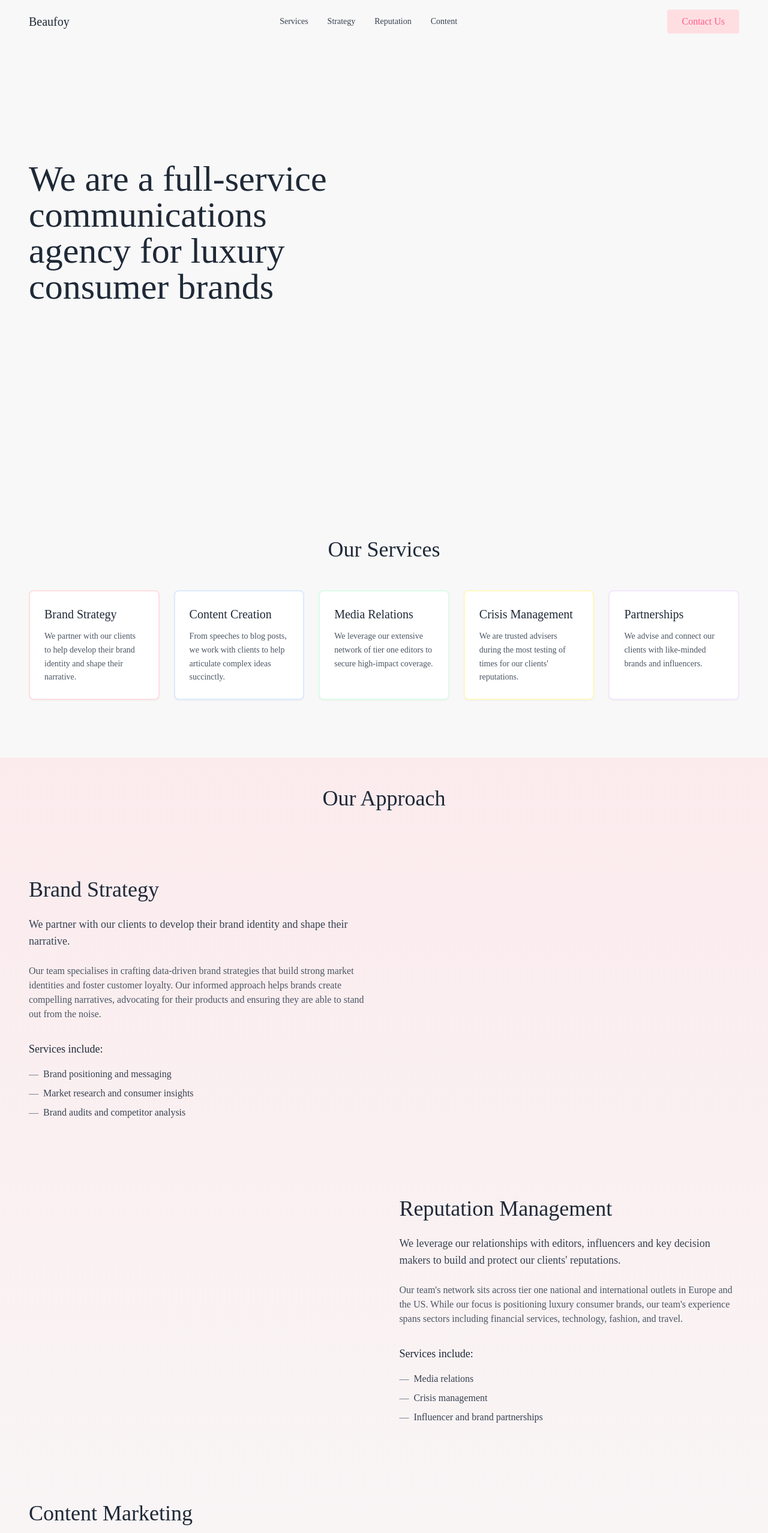
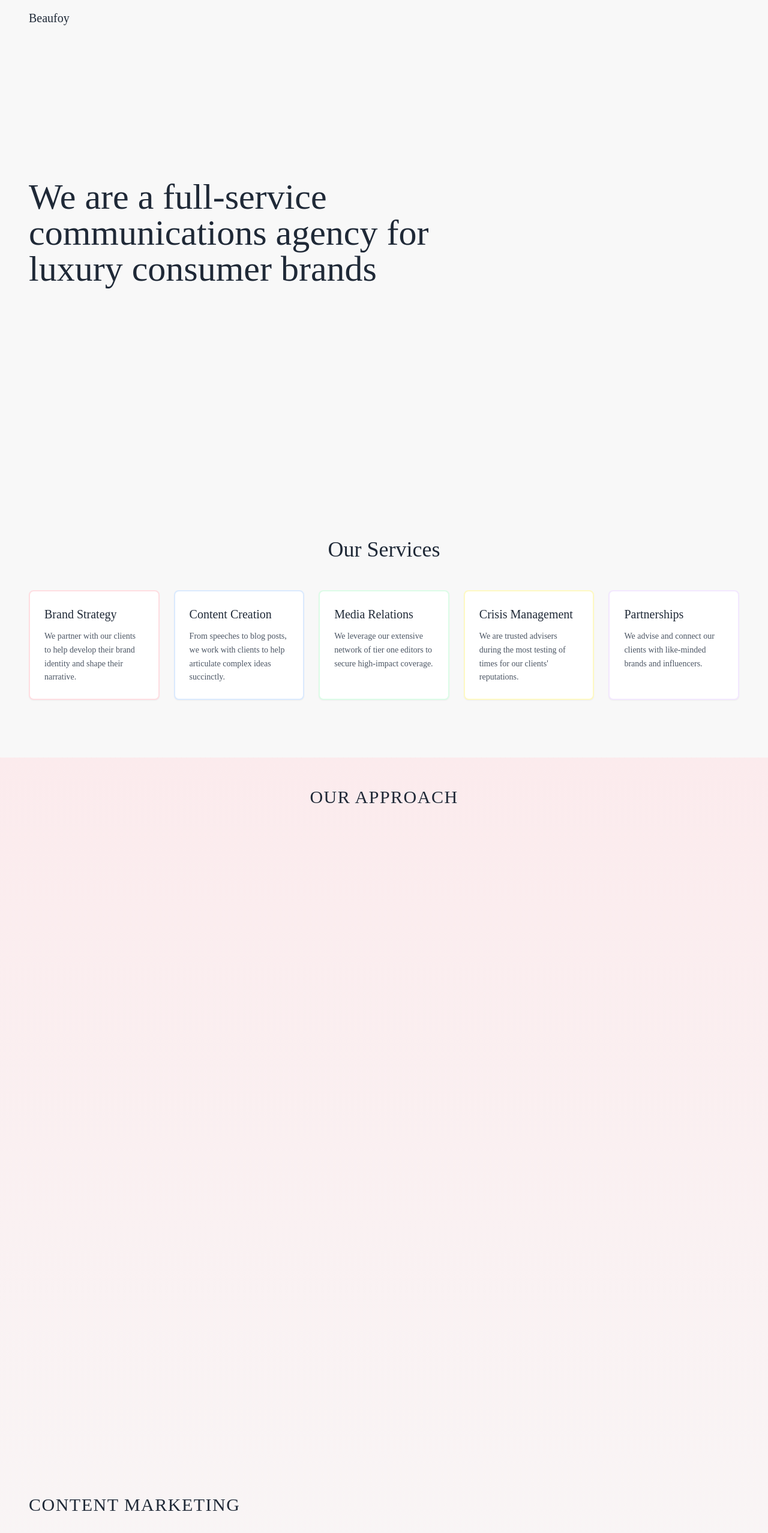
Before and after one commit to DaisyT1/bloom-pr-portfolio, a React (Vite) app: page / in a window 1280 px wide. Shown: the top 2556 px of the page at 60% size. Built offline with nearby package versions, Linux system fonts and the light colour scheme.

Commit message:
Fix: Ensure changes are visible
This commit addresses the issue of missing changes by ensuring that the necessary modifications are correctly implemented and displayed.

```diff
--- a/src/components/CaseStudies.tsx
+++ b/src/components/CaseStudies.tsx
@@ -26,15 +26,15 @@ const CaseStudy: React.FC<CaseStudyProps> = ({
           <img src={imageSrc} alt={imageAlt} className="rounded-lg shadow-md w-full h-auto" />
         </div>
         <div className="md:w-2/3">
-          <h3 className="text-2xl font-light mb-4 font-['Playfair_Display']">{title}</h3>
+          <h3 className="text-xl md:text-2xl font-light mb-4 uppercase tracking-wider font-['Playfair_Display']">{title}</h3>
 
-          <h4 className="font-medium text-gray-700 mb-2">Challenge</h4>
+          <h4 className="font-medium text-gray-700 mb-2 uppercase tracking-wider text-sm">Challenge</h4>
           <p className="text-gray-600 mb-4 font-light">{challengeText}</p>
 
-          <h4 className="font-medium text-gray-700 mb-2">Approach</h4>
+          <h4 className="font-medium text-gray-700 mb-2 uppercase tracking-wider text-sm">Approach</h4>
           <p className="text-gray-600 mb-4 font-light">{approachText}</p>
 
-          <h4 className="font-medium text-gray-700 mb-2">Results</h4>
+          <h4 className="font-medium text-gray-700 mb-2 uppercase tracking-wider text-sm">Results</h4>
           <p className="text-gray-600 font-light">{resultsText}</p>
         </div>
       </div>
@@ -46,7 +46,7 @@ const CaseStudies: React.FC = () => {
   return (
     <section id="case-studies" className="py-16 px-6 md:px-12 bg-offwhite">
       <div className="max-w-7xl mx-auto">
-        <h2 className="text-3xl md:text-4xl font-light text-center mb-12 font-['Playfair_Display']">Examples of Our Work</h2>
+        <h2 className="text-2xl md:text-3xl font-light text-center mb-12 uppercase tracking-wider font-['Playfair_Display']">Examples of Our Work</h2>
 
         <CaseStudy
           title="Luca Faloni"
--- a/src/components/Contact.tsx
+++ b/src/components/Contact.tsx
@@ -5,7 +5,7 @@ const Contact: React.FC = () => {
   return (
     <section id="contact" className="py-16 px-6 md:px-12 bg-[#1e3a5f] text-white">
       <div className="max-w-3xl mx-auto text-center">
-        <h2 className="text-3xl md:text-4xl font-light mb-8 font-['Playfair_Display']">Get in touch</h2>
+        <h2 className="text-2xl md:text-3xl font-light mb-8 uppercase tracking-wider font-['Playfair_Display']">Get in touch</h2>
 
         <p className="text-lg mb-8 font-light">
           We partner with leaders and disruptors to ensure their voices are heard. If you'd like to discuss how we can help bolster and protect your brand's reputation, {' '}
--- a/src/components/DetailedServices.tsx
+++ b/src/components/DetailedServices.tsx
@@ -1,5 +1,5 @@
 
-import React, { useEffect, useRef } from 'react';
+import React, { useEffect, useRef, useState } from 'react';
 
 interface ServiceDetailsProps {
   id: string;
@@ -7,7 +7,8 @@ interface ServiceDetailsProps {
   description: string;
   additionalText: string;
   services: string[];
-  isReversed?: boolean;
+  isActive: boolean;
+  onEnter: () => void;
 }
 
 const ServiceDetails: React.FC<ServiceDetailsProps> = ({
@@ -16,7 +17,8 @@ const ServiceDetails: React.FC<ServiceDetailsProps> = ({
   description,
   additionalText,
   services,
-  isReversed = false
+  isActive,
+  onEnter
 }) => {
   const sectionRef = useRef<HTMLElement>(null);
 
@@ -25,7 +27,13 @@ const ServiceDetails: React.FC<ServiceDetailsProps> = ({
       const section = sectionRef.current;
       if (!section) return;
 
-      const { top } = section.getBoundingClientRect();
+      const rect = section.getBoundingClientRect();
+      const isVisible = rect.top < window.innerHeight * 0.75 && rect.bottom > 0;
+
+      if (isVisible && !isActive) {
+        onEnter();
+      }
+
       const speed = id === 'strategy' ? 0.3 : id === 'reputation' ? 0.2 : 0.1;
       const offset = window.scrollY * speed;
       const translateY = Math.min(offset, 50); // Limit the parallax effect
@@ -35,18 +43,22 @@ const ServiceDetails: React.FC<ServiceDetailsProps> = ({
 
     window.addEventListener('scroll', handleScroll);
     return () => window.removeEventListener('scroll', handleScroll);
-  }, [id]);
+  }, [id, isActive, onEnter]);
 
   return (
-    <section ref={sectionRef} id={id} className="py-10 md:py-16 px-6 md:px-12 relative">
+    <section
+      ref={sectionRef}
+      id={id}
+      className={`py-10 md:py-16 px-6 md:px-12 relative transition-all duration-500 ease-in-out ${isActive ? 'opacity-100 translate-x-0' : 'opacity-0 translate-x-96'}`}
+    >
       <div className="max-w-7xl mx-auto">
-        <div className={`flex flex-col ${isReversed ? 'lg:flex-row-reverse' : 'lg:flex-row'} gap-12`}>
-          <div className="lg:w-1/2 opacity-0 animate-fade-in">
-            <h2 className="text-3xl md:text-4xl font-light mb-6 text-gray-800">{title}</h2>
+        <div className="flex flex-col lg:flex-row gap-12">
+          <div className="lg:w-1/2">
+            <h2 className="text-2xl md:text-3xl font-light mb-6 text-gray-800 uppercase tracking-wider">{title}</h2>
             <p className="text-lg mb-6 text-gray-700 font-light">{description}</p>
             <p className="text-gray-600 mb-8 font-light">{additionalText}</p>
 
-            <h4 className="font-light text-lg mb-4 text-gray-800">Services include:</h4>
+            <h4 className="font-light text-lg mb-4 text-gray-800 uppercase tracking-wider">Services include:</h4>
             <ul className="space-y-2 font-light">
               {services.map((service, index) => (
                 <li key={index} className="flex items-start">
@@ -57,8 +69,8 @@ const ServiceDetails: React.FC<ServiceDetailsProps> = ({
             </ul>
           </div>
 
-          <div className="lg:w-1/2 flex items-center justify-center p-8 min-h-[300px] opacity-0 animate-fade-in animate-delay-200">
-            {/* Removed the pink circles with letters */}
+          <div className="lg:w-1/2 flex items-center justify-center p-8 min-h-[300px]">
+            {/* Empty space for layout */}
           </div>
         </div>
       </div>
@@ -67,11 +79,19 @@ const ServiceDetails: React.FC<ServiceDetailsProps> = ({
 };
 
 const DetailedServices: React.FC = () => {
+  const [activeService, setActiveService] = useState('strategy');
+
+  const handleServiceEnter = (serviceId: string) => {
+    setActiveService(serviceId);
+  };
+
   return (
-    <div className="bg-gradient-to-b from-pink-light/50 to-offwhite">
+    <div className="bg-gradient-to-b from-pink-light/50 to-offwhite overflow-hidden">
       <div className="max-w-7xl mx-auto pt-12 pb-4">
-        <h2 className="text-3xl md:text-4xl font-light text-center mb-8 font-['Playfair_Display']">Our Approach</h2>
+        <h2 className="text-2xl md:text-3xl font-light text-center mb-8 uppercase tracking-wider font-['Playfair_Display']">Our Approach</h2>
       </div>
+
+      <div className="relative">
         <ServiceDetails
           id="strategy"
           title="Brand Strategy"
@@ -82,6 +102,8 @@ const DetailedServices: React.FC = () => {
             "Market research and consumer insights",
             "Brand audits and competitor analysis"
           ]}
+          isActive={activeService === 'strategy'}
+          onEnter={() => handleServiceEnter('strategy')}
         />
 
         <ServiceDetails
@@ -94,7 +116,8 @@ const DetailedServices: React.FC = () => {
             "Crisis management",
             "Influencer and brand partnerships"
           ]}
-        isReversed
+          isActive={activeService === 'reputation'}
+          onEnter={() => handleServiceEnter('reputation')}
         />
 
         <ServiceDetails
@@ -107,7 +130,10 @@ const DetailedServices: React.FC = () => {
             "Website copywriting",
             "Op-ed and blog authoring"
           ]}
+          isActive={activeService === 'content'}
+          onEnter={() => handleServiceEnter('content')}
         />
+      </div>
     </div>
   );
 };
--- a/src/components/Hero.tsx
+++ b/src/components/Hero.tsx
@@ -3,15 +3,14 @@ import React from 'react';
 const Hero: React.FC = () => {
   return <section className="relative min-h-screen flex items-center bg-offwhite">
       <div className="container mx-auto px-6 md:px-12 relative z-20 flex flex-col md:flex-row items-center justify-between">
-        <div className="max-w-xl mb-8 md:mb-0">
+        <div className="md:w-3/5 mb-8 md:mb-0">
           <h1 className="text-4xl md:text-5xl lg:text-6xl font-light text-gray-800 mb-6 opacity-0 animate-fade-in font-['Playfair_Display']">
             We are a full-service communications agency for luxury consumer brands
           </h1>
-
         </div>
 
         <div className="md:w-2/5 hidden md:block opacity-0 animate-fade-in animate-delay-300">
-          <img alt="Office Building" src="https://images.unsplash.com/photo-1488972685288-c3fd157d7c7a" className="w-1/2 h-auto rounded-lg shadow-lg object-cover" />
+          <img alt="Office Building" src="https://images.unsplash.com/photo-1488972685288-c3fd157d7c7a" className="w-full h-auto rounded-lg shadow-lg object-cover" />
         </div>
       </div>
     </section>;
--- a/src/components/Navbar.tsx
+++ b/src/components/Navbar.tsx
@@ -30,29 +30,6 @@ const Navbar: React.FC = () => {
         <a href="#" className="text-xl font-light text-gray-800 font-['Playfair_Display']">
           Beaufoy
         </a>
-
-        <div className="hidden md:flex space-x-8">
-          <a href="#services" className="text-sm font-medium text-gray-700 hover:text-pink-dark transition-colors">
-            Services
-          </a>
-          <a href="#strategy" className="text-sm font-medium text-gray-700 hover:text-pink-dark transition-colors">
-            Strategy
-          </a>
-          <a href="#reputation" className="text-sm font-medium text-gray-700 hover:text-pink-dark transition-colors">
-            Reputation
-          </a>
-          <a href="#content" className="text-sm font-medium text-gray-700 hover:text-pink-dark transition-colors">
-            Content
-          </a>
-        </div>
-
-        <button className="hidden md:block px-6 py-2 bg-pink-light text-pink-dark rounded hover:bg-pink hover:text-white transition-colors font-medium">
-          Contact Us
-        </button>
-
-        <button className="md:hidden text-gray-800">
-          Menu
-        </button>
       </div>
     </nav>
   );
```
Lines whose indentation alone changed are shown as unchanged.
